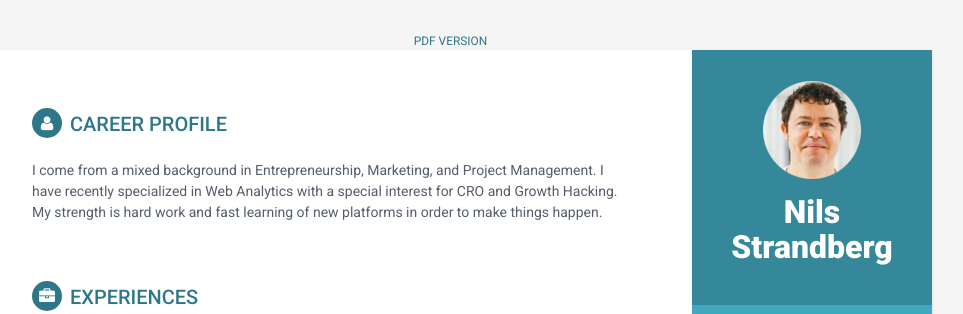
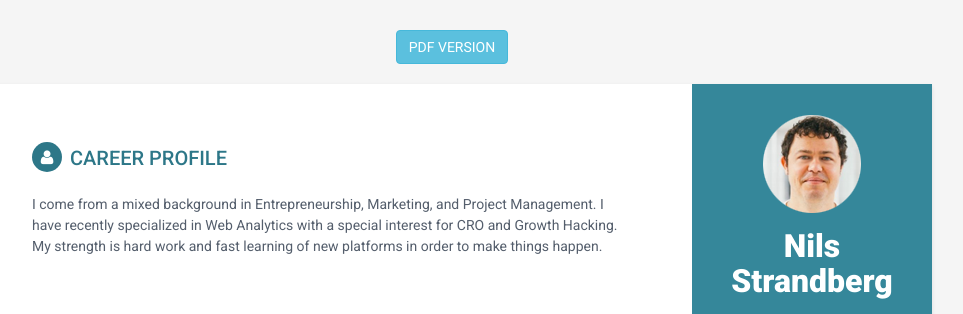
Before and after one commit to nsstrandberg/CV, a plain HTML site: page index.html in a window 1280 px wide. Shown: the top 314 px of the page, without its empty margins (188-1151 px from the left). Drawn offline with Linux system fonts and the light colour scheme.

Commit message:
pdf buttons

```diff
--- a/index.html
+++ b/index.html
@@ -49,9 +49,12 @@ j=d.createElement(s),dl=l!='dataLayer'?'&l='+l:'';j.async=true;j.src=
 height="0" width="0" style="display:none;visibility:hidden"></iframe></noscript>
 <!-- End Google Tag Manager (noscript) -->
 <div class="text-center">
-                <!--/* This template is released under the Creative Commons Attribution 3.0 License. Please keep the attribution link below when using for your own project. Thank you for your support. :) If you'd like to use the template without the attribution, you can check out other license options via our website: themes.3rdwavemedia.com */-->
-             <small class="copyright"><a href="assets/images/CV-Nils-Strandberg.pdf" target="_blank">PDF VERSION</a> <i class="fa fa-pdf"></i></small>
-        </div><!--//container-->
+            <div class="text-center">
+            <small class="PDF"><a href="assets/images/CV-Nils-Strandberg.pdf" target="_blank" class="btn btn-info" role="button">PDF VERSION</a><i class="fa fa-pdf"></i></small>
+            </div>
+        </div>
+<br>
+    <!--//container-->
     <div class="wrapper">
         <div class="sidebar-wrapper">
             <div class="profile-container">
@@ -290,8 +293,7 @@ height="0" width="0" style="display:none;visibility:hidden"></iframe></noscript>
 
     <footer class="footer">
         <div class="text-center">
-                <!--/* This template is released under the Creative Commons Attribution 3.0 License. Please keep the attribution link below when using for your own project. Thank you for your support. :) If you'd like to use the template without the attribution, you can check out other license options via our website: themes.3rdwavemedia.com */-->
-             <small class="copyright"><a href="assets/images/CV-Nils-Strandberg.pdf" target="_blank">PDF VERSION</a> <i class="fa fa-pdf"></i></small>
+             <small class="PDF"><a href="assets/images/CV-Nils-Strandberg.pdf" target="_blank" class="btn btn-info" role="button">PDF VERSION</a> <i class="fa fa-pdf"></i></small>
         </div><!--//container-->
     </footer><!--//footer-->
 
```
